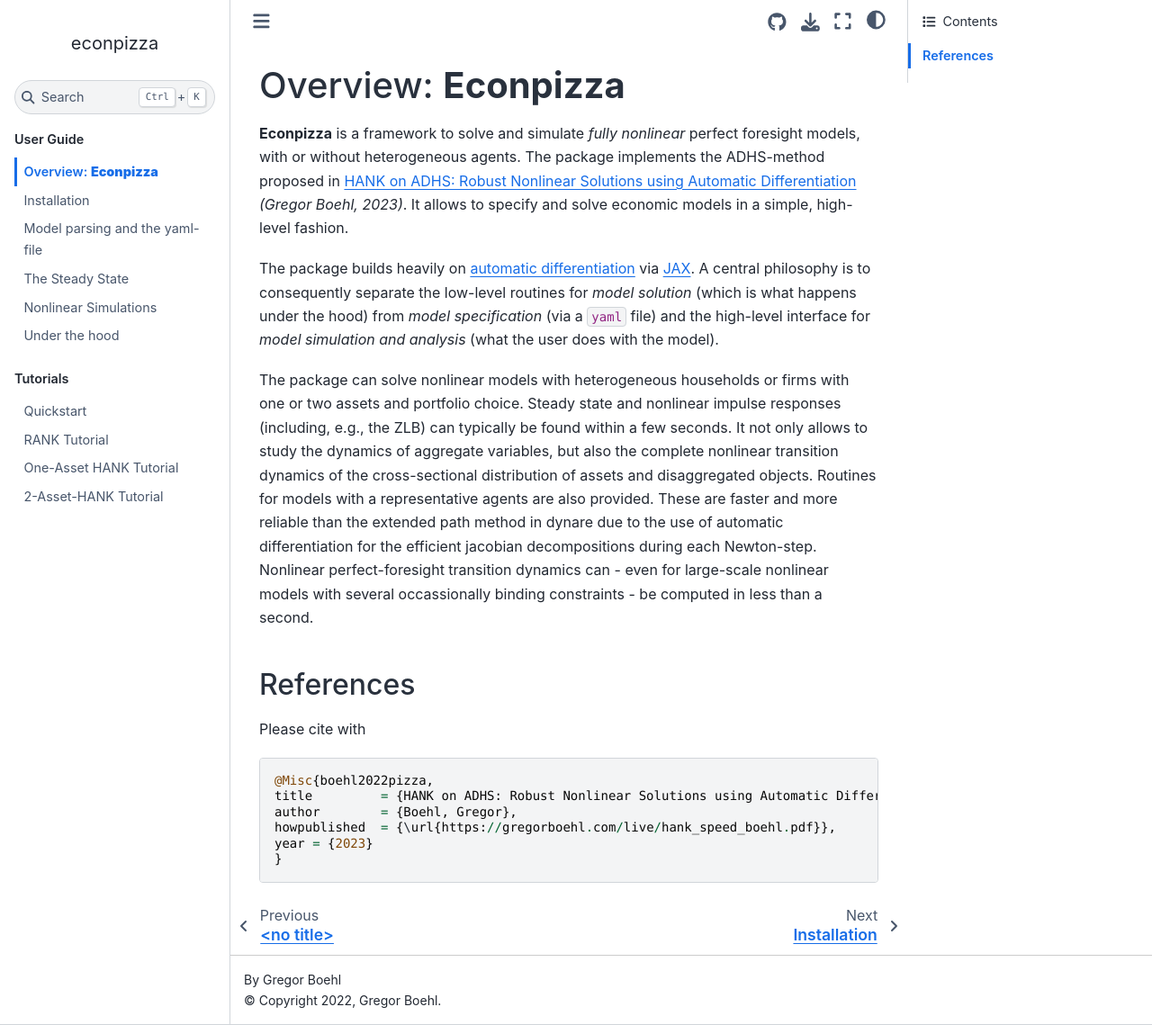
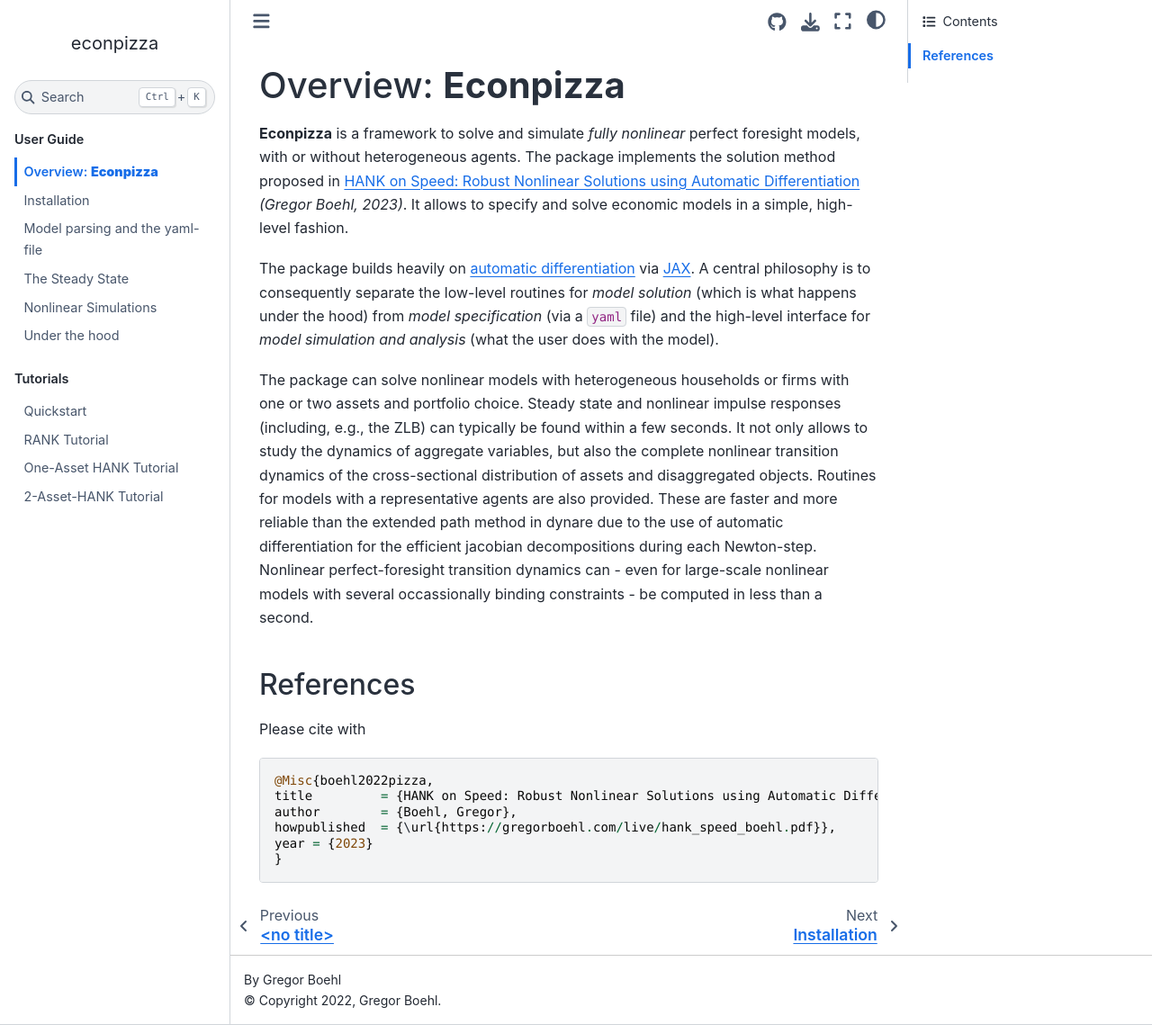
Before and after one commit to gboehl/econpizza, a Sphinx documentation site: the page built from docs/index.rst, in a window 1280 px wide and 1139 px high. Shown: the whole window at 90% size. Built offline with Sphinx 7.4.7 and the Sphinx Book theme 1.1.4, drawn with Linux system fonts in a browser that asks for light colours.

Commit message:
remove adhs reference

```diff
--- a/docs/index.rst
+++ b/docs/index.rst
@@ -2,7 +2,7 @@
 =======================
 
 **Econpizza** is a framework to solve and simulate *fully nonlinear* perfect foresight models, with or without heterogeneous agents.
-The package implements the ADHS-method proposed in `HANK on ADHS: Robust Nonlinear Solutions using Automatic Differentiation <https://gregorboehl.com/live/hank_speed_boehl.pdf>`_ *(Gregor Boehl, 2023)*.
+The package implements the solution method proposed in `HANK on Speed: Robust Nonlinear Solutions using Automatic Differentiation <https://gregorboehl.com/live/hank_speed_boehl.pdf>`_ *(Gregor Boehl, 2023)*.
 It allows to specify and solve economic models in a simple, high-level fashion.
 
 The package builds heavily on `automatic differentiation <https://en.wikipedia.org/wiki/Automatic_differentiation>`_ via `JAX <https://jax.readthedocs.io/en/latest/notebooks/quickstart.html>`_.
@@ -21,7 +21,7 @@
 .. code-block::
 
     @Misc{boehl2022pizza,
-    title         = {HANK on ADHS: Robust Nonlinear Solutions using Automatic Differentiation},
+    title         = {HANK on Speed: Robust Nonlinear Solutions using Automatic Differentiation},
     author        = {Boehl, Gregor},
     howpublished  = {\url{https://gregorboehl.com/live/hank_speed_boehl.pdf}},
     year = {2023}
```
